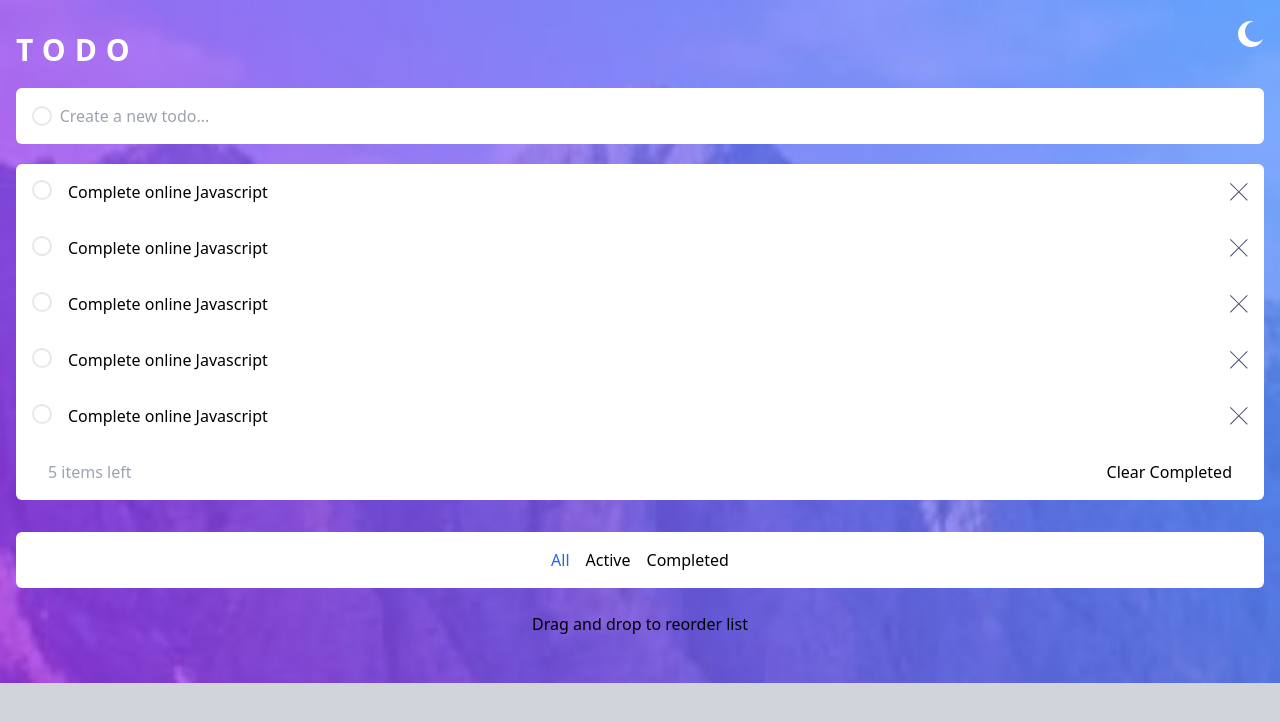
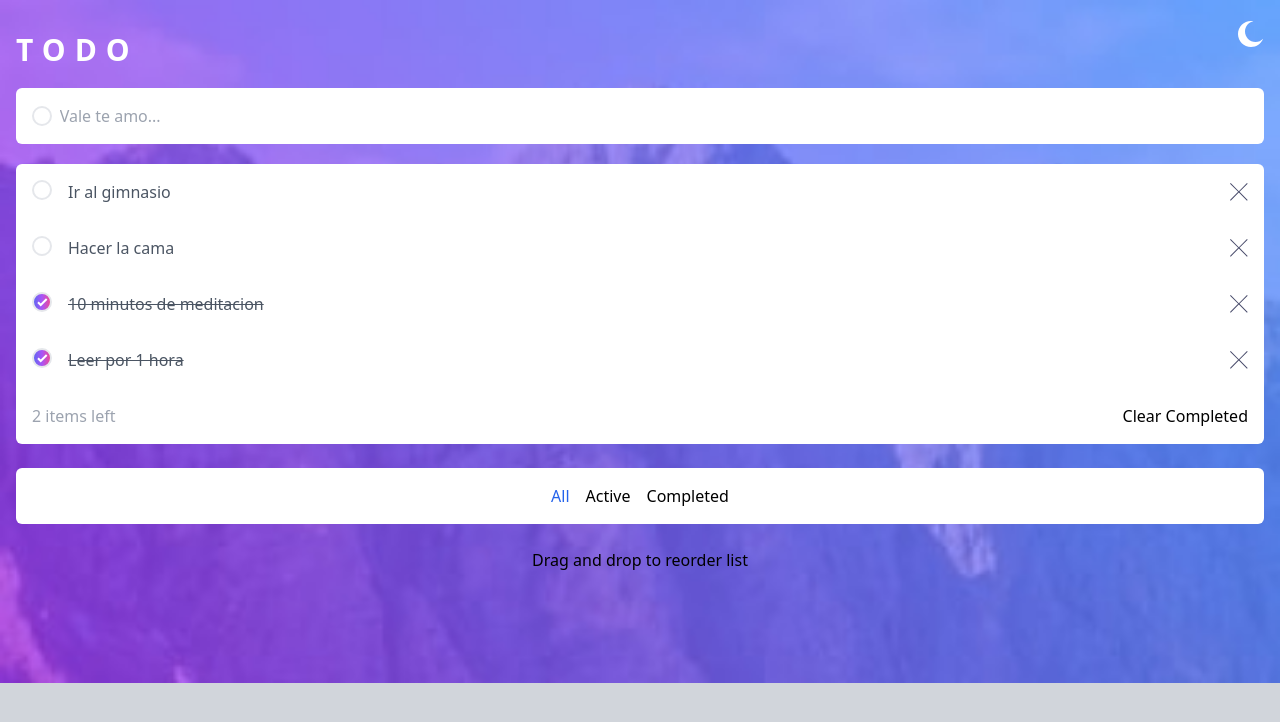
Before and after one commit to mroauc/vite-react-tailwind-todo, a React (Vite) app: page / in a window 1280 px wide. Shown: the top 722 px of the page. Built offline with nearby package versions, Linux system fonts and the light colour scheme.

Commit message:
funcionalidades creacion, edicion y eliminacion de tareas

```diff
--- a/src/App.jsx
+++ b/src/App.jsx
@@ -1,64 +1,74 @@
+import { useState } from "react";
 import "./App.css";
+import Header from "./components/Header";
+import TodoComputed from "./components/TodoComputed";
+import TodoCreate from "./components/TodoCreate";
+import TodoFilter from "./components/TodoFilter";
+import TodoList from "./components/TodoList";
 import CrossIcon from "./components/icons/CrossIcon";
 import MoonIcon from "./components/icons/MoonIcon";
 
+const initialStateTodos = [
+  {id: 1, title: 'Ir al gimnasio', completed: false},
+  {id: 2, title: 'Hacer la cama', completed: false},
+  {id: 3, title: '10 minutos de meditacion', completed: true},
+  {id: 4, title: 'Leer por 1 hora', completed: true}
+];
+
 function App() {
+
+    const [todos, setTodos] = useState(initialStateTodos);
+    const createTodo = (title) => {
+      const newTodo = {
+        id: Date.now(),
+        title,
+        completed: false
+      }
+      setTodos([...todos, newTodo])
+    }
+
+    const removeTodo = (id) => {
+      setTodos(todos.filter(todo => {return todo.id != id}));
+    }
+
+    const updateTodo = (id) => {
+      setTodos(todos.map(todo => todo.id == id ? {...todo, completed: !todo.completed} : todo));
+    }
+
+    const clearCompleted = () => {
+      setTodos(todos.filter(todo => !todo.completed));
+    }
+
+    const [filter, setFilter] = useState("all");
+
+    const filterTodos = () => {
+      switch (filter) {
+        case 'all':
+          return todos;
+        case 'active':
+          return todos.filter(todo => !todo.completed);
+        case 'completed':
+          return todos.filter(todo => todo.completed);
+        default:
+          return todos;
+      }
+    }
+
+    const changeFilter = (filter) => setFilter(filter);
+
+    const computedItemsLeft = todos.filter(todo => {return !todo.completed}).length;
+
     return (
-      <div className="bg-[url('./assets/images/bg-mobile-light.jpg')] bg-no-repeat bg-contain bg-gray-300 min-h-screen">
-        <header className="container mx-auto px-4">
-          <div className="flex justify-between">
-            <h1 className="uppercase text-white text-3xl pt-8 font-bold tracking-[0.3em]">ToDo</h1>
-            <button><MoonIcon className="fill-white"></MoonIcon></button>
-          </div>
-          <form className="bg-white rounded-md overflow-hidden py-4 flex gap-2 items-center px-4 my-5">
-            <span className="rounded-full border-2 w-5 h-5 inline-block"> </span>
-            <input type="text" className="w-full text-gray-400 outline-none" placeholder="Create a new todo..." />
-          </form>
-        </header>
+      <div className="bg-[url('./assets/images/bg-mobile-light.jpg')] dark:bg-[url('./assets/images/bg-mobile-dark.jpg')] dark:bg-gray-900 bg-no-repeat bg-contain bg-gray-300 min-h-screen">
+        <Header/>
         <main className="container mx-auto px-4">
-          <div className="bg-white rounded-md px-4">
-            <article className="flex gap-4 py-4 border-b-gray-400">
-              <button className="rounded-full border-2 w-5 h-5"></button>
-              <p className="grow">Complete online Javascript</p>
-              <button ><CrossIcon></CrossIcon></button>
-            </article>
-            <article className="flex gap-4 py-4">
-              <button className="rounded-full border-2 w-5 h-5"></button>
-              <p className="grow">Complete online Javascript</p>
-              <button ><CrossIcon></CrossIcon></button>
-            </article>
-            <article className="flex gap-4 py-4">
-              <button className="rounded-full border-2 w-5 h-5"></button>
-              <p className="grow">Complete online Javascript</p>
-              <button ><CrossIcon></CrossIcon></button>
-            </article>
-            <article className="flex gap-4 py-4">
-              <button className="rounded-full border-2 w-5 h-5"></button>
-              <p className="grow">Complete online Javascript</p>
-              <button ><CrossIcon></CrossIcon></button>
-            </article>
-            <article className="flex gap-4 py-4">
-              <button className="rounded-full border-2 w-5 h-5"></button>
-              <p className="grow">Complete online Javascript</p>
-              <button ><CrossIcon></CrossIcon></button>
-            </article>
-            <section className="flex justify-between py-4 px-4">
-              <span className="text-gray-400">5 items left</span>
-              <button>Clear Completed</button>
-            </section>
-
-          </div>
+          <TodoCreate createTodo={createTodo}/>
+          <TodoList todos={filterTodos()} removeTodo={removeTodo} updateTodo={updateTodo}/>
+          <TodoComputed computedItemsLeft={computedItemsLeft} clearCompleted={clearCompleted}/>
+          <TodoFilter changeFilter={changeFilter} filter={filter}/>
         </main>
 
-        <section className="container mx-auto px-4 mt-8">
-          <div className="bg-white p-4 rounded-md flex justify-center gap-4">
-            <button className="text-blue-600">All</button>
-            <button className="hover:text-blue-600">Active</button>
-            <button className="hover:text-blue-600">Completed</button>
-          </div>
-        </section>
-
-        <section className="text-center mt-6">
+        <section className="text-center mt-6 dark:text-gray-400">
           <p>Drag and drop to reorder list</p>
         </section>
       </div>
--- /dev/null
+++ b/src/components/Header.jsx
@@ -0,0 +1,13 @@
+import MoonIcon from "./icons/MoonIcon";
+
+const Header = () => {
+    return (
+        <header className="container mx-auto px-4">
+          <div className="flex justify-between">
+            <h1 className="uppercase text-white text-3xl pt-8 font-bold tracking-[0.3em]">ToDo</h1>
+            <button><MoonIcon className="fill-white"></MoonIcon></button>
+          </div>
+        </header>
+    )
+}
+export default Header;
--- /dev/null
+++ b/src/components/TodoComputed.jsx
@@ -0,0 +1,9 @@
+const TodoComputed = ({computedItemsLeft, clearCompleted}) => {
+    return (
+        <section className="flex justify-between py-4 px-4 bg-white rounded-b-md dark:bg-gray-800">
+            <span className="text-gray-400">{computedItemsLeft} items left</span>
+            <button onClick={() => clearCompleted()} className="dark:text-gray-400">Clear Completed</button>
+        </section>
+    )
+}
+export default TodoComputed;
--- /dev/null
+++ b/src/components/TodoCreate.jsx
@@ -0,0 +1,29 @@
+import { useState } from "react";
+
+const TodoCreate = ({createTodo}) => {
+
+    const [title, setTitle] = useState("")
+
+    const handleSubmitAddTodo = (e) => {
+        e.preventDefault();
+        if(title.trim().length == 0){
+            return setTitle("");
+        }
+        createTodo(title);
+        setTitle("");
+    }
+
+    return (
+        <form onSubmit={handleSubmitAddTodo} className="bg-white rounded-md overflow-hidden py-4 flex gap-2 items-center px-4 my-5 dark:bg-gray-800">
+            <span className="rounded-full border-2 w-5 h-5 inline-block"> </span>
+            <input
+                value={title}
+                type="text"
+                className="w-full text-gray-400 outline-none dark:bg-gray-800"
+                placeholder="Vale te amo..."
+                onChange={(e) => setTitle(e.target.value)}
+            />
+        </form>
+    )
+}
+export default TodoCreate;
--- /dev/null
+++ b/src/components/TodoFilter.jsx
@@ -0,0 +1,12 @@
+const TodoFilter = ({changeFilter, filter}) => {
+    return (
+        <section className="container mx-auto mt-6">
+            <div className="bg-white p-4 rounded-md flex justify-center gap-4 dark:bg-gray-800">
+              <button onClick={() => changeFilter('all')} className={`${filter == 'all' && 'text-blue-600 dark:text-blue-500'} hover:text-blue-600 dark:text-gray-400`}>All</button>
+              <button onClick={() => changeFilter('active')} className={`${filter == 'active' && 'text-blue-600 dark:text-blue-500'} hover:text-blue-600 dark:text-gray-400`}>Active</button>
+              <button onClick={() => changeFilter('completed')} className={`${filter == 'completed' && 'text-blue-600 dark:text-blue-500'} hover:text-blue-600 dark:text-gray-400`}>Completed</button>
+            </div>
+        </section>
+    )
+}
+export default TodoFilter;
--- /dev/null
+++ b/src/components/TodoItem.jsx
@@ -0,0 +1,16 @@
+import CrossIcon from "./icons/CrossIcon";
+import IconCheck from "./icons/IconCheck";
+
+const TodoItem = ({todo, removeTodo, updateTodo}) => {
+    const {id, title, completed} = todo;
+    return (
+        <article className="flex gap-4 py-4 border-b-gray-500 dark:bg-gray-800">
+            <button onClick={() => {updateTodo(id)}} className={`rounded-full border-2 w-5 h-5 ${completed ? 'flex justify-center items-center bg-gradient-to-r from-indigo-500 via-purple-500 to-pink-500' : ''}`}>
+                {completed && <IconCheck/>}
+            </button>
+            <p className={`grow text-gray-600 dark:text-gray-200 ${completed && 'line-through'}`}>{title}</p>
+            <button onClick={() => removeTodo(id)}><CrossIcon></CrossIcon></button>
+        </article>
+    )
+}
+export default TodoItem;
--- /dev/null
+++ b/src/components/TodoList.jsx
@@ -0,0 +1,13 @@
+import TodoItem from "./TodoItem";
+
+const TodoList = ({todos, removeTodo, updateTodo}) => {
+    return (
+        <div className="bg-white rounded-t-md px-4 dark:bg-gray-800">
+            {todos.map((todo) => {
+                return <TodoItem key={todo.id} todo={todo} removeTodo={removeTodo} updateTodo={updateTodo}/>
+            })}
+
+        </div>
+    )
+}
+export default TodoList;
--- /dev/null
+++ b/src/components/icons/IconCheck.jsx
@@ -0,0 +1,16 @@
+const IconCheck = ({...props}) => {
+
+    return (
+        <svg xmlns="http://www.w3.org/2000/svg"
+            {...props}
+            width="11"
+            height="9"
+            fill="none"
+            stroke="#fff"
+            strokeWidth="2"
+        >
+            <path d="M1 4.304L3.696 7l6-6"/>
+        </svg>
+    );
+}
+export default IconCheck;
--- a/tailwind.config.js
+++ b/tailwind.config.js
@@ -5,4 +5,5 @@ export default {
     extend: {},
   },
   plugins: [],
+  darkMode: 'class'
 }
```
